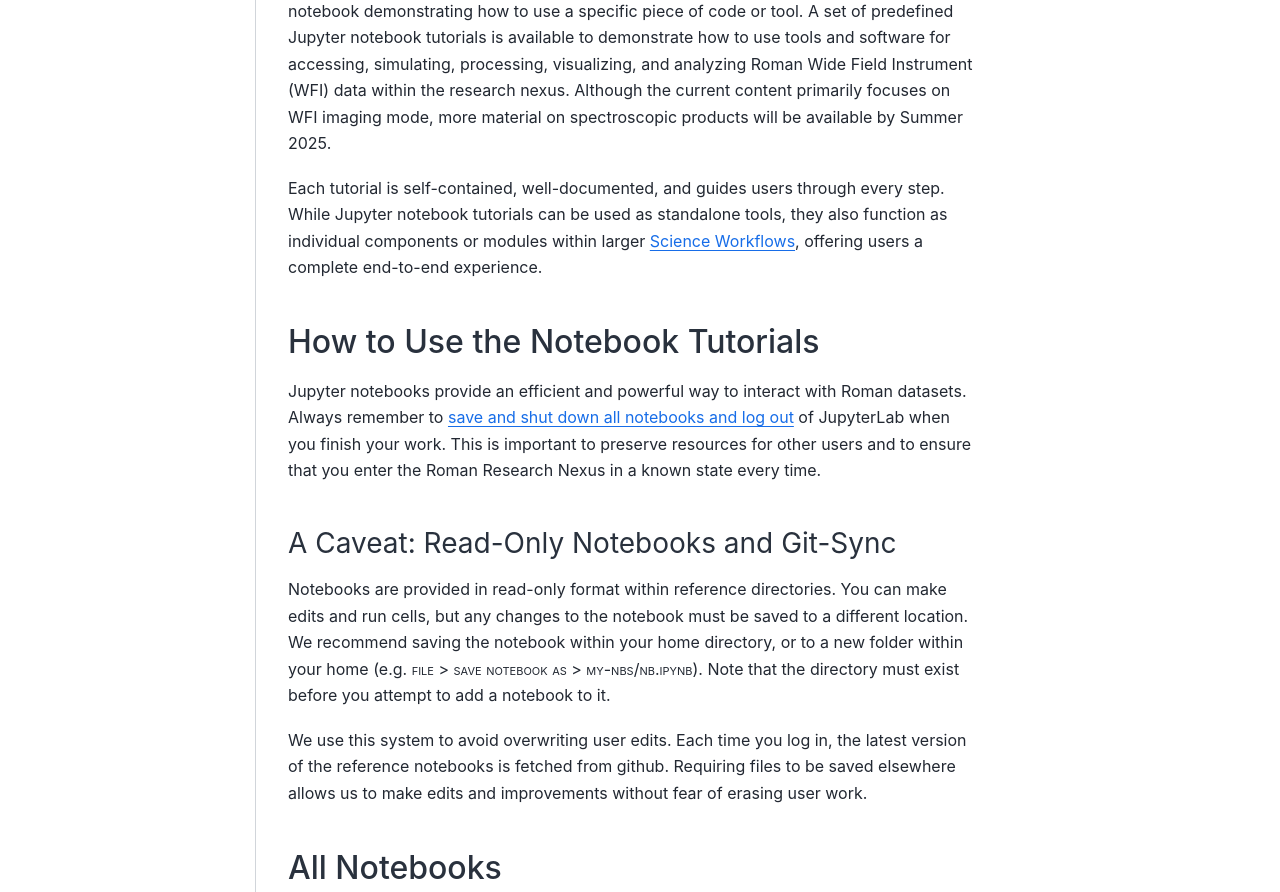
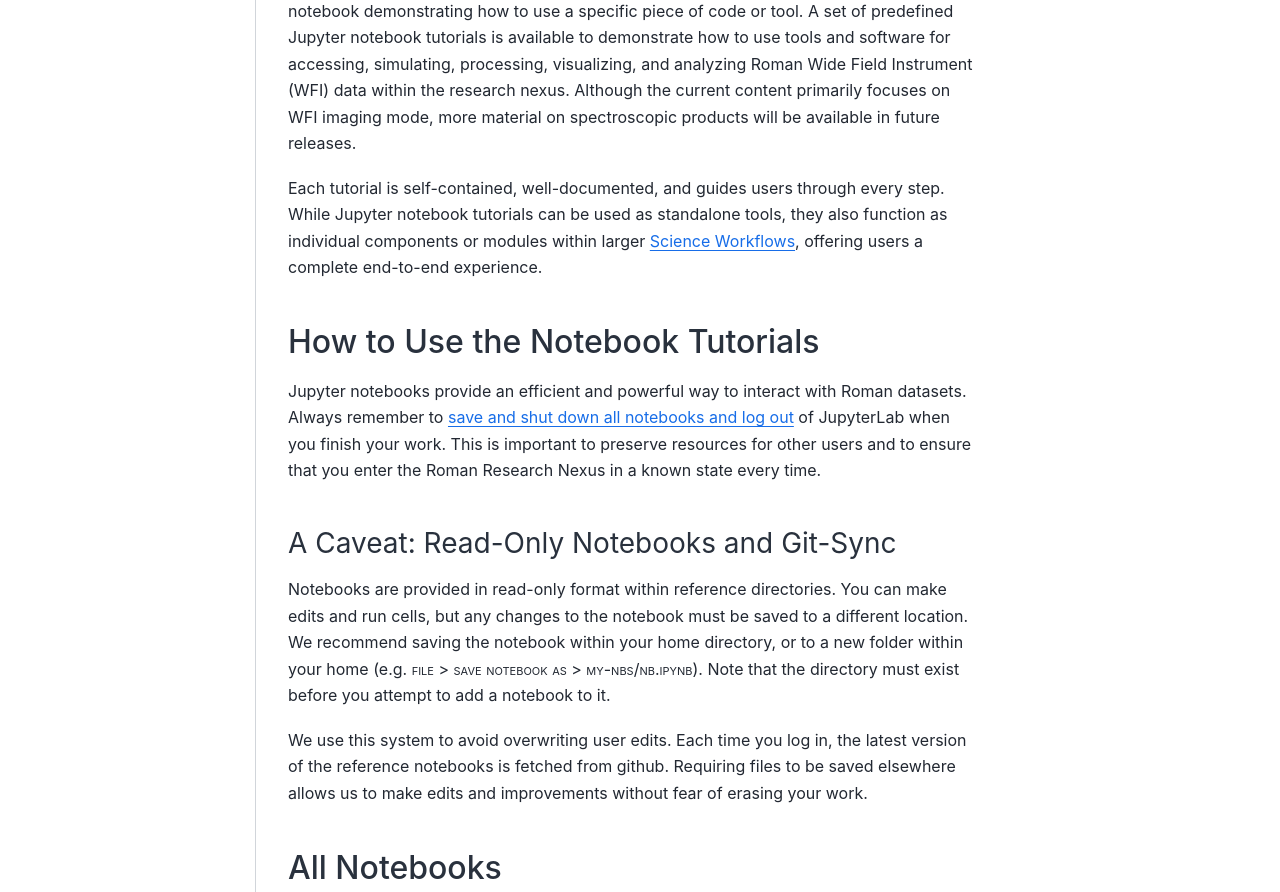
Before and after one commit to spacetelescope/roman_notebooks, a Jupyter Book: the page built from markdown/tutorials.md, in a window 1280 px wide. Shown: the part 244-1136 px from the top of the page. Built offline with Jupyter Book 1.0.4 settings and Sphinx 7.4.7 and the Sphinx Book theme 1.1.4, drawn with Linux system fonts in a browser that asks for light colours; pages that are not in the unit, such as notebooks, are missing from menus; some of the changed text lies outside the part shown.

Commit message:
Update tutorials.md

```diff
--- a/markdown/tutorials.md
+++ b/markdown/tutorials.md
@@ -1,7 +1,7 @@
 # All Notebook Tutorials
 
 ## What are Notebook Tutorials?
-In the Roman Research Nexus (RRN) framework, a notebook tutorial refers to a Jupyter notebook demonstrating how to use a specific piece of code or tool. A set of predefined Jupyter notebook tutorials is available to demonstrate how to use tools and software for accessing, simulating, processing, visualizing, and analyzing Roman Wide Field Instrument (WFI) data within the research nexus. Although the current content primarily focuses on WFI imaging mode, more material on spectroscopic products will be available by Summer 2025.
+In the Roman Research Nexus (RRN) framework, a notebook tutorial refers to a Jupyter notebook demonstrating how to use a specific piece of code or tool. A set of predefined Jupyter notebook tutorials is available to demonstrate how to use tools and software for accessing, simulating, processing, visualizing, and analyzing Roman Wide Field Instrument (WFI) data within the research nexus. Although the current content primarily focuses on WFI imaging mode, more material on spectroscopic products will be available in future releases.
 
 Each tutorial is self-contained, well-documented, and guides users through every step. While Jupyter notebook tutorials can be used as standalone tools, they also function as individual components or modules within larger [Science Workflows](./workflows.md), offering users a complete end-to-end experience.
 
@@ -11,7 +11,7 @@ Jupyter notebooks provide an efficient and powerful way to interact with Roman d
 ### A Caveat: Read-Only Notebooks and Git-Sync
 Notebooks are provided in read-only format within reference directories. You can make edits and run cells, but any changes to the notebook must be saved to a different location. We recommend saving the notebook within your home directory, or to a new folder within your home (e.g. <span style="font-variant:small-caps;">file > save notebook as > my-nbs/nb.ipynb</span>). Note that the directory must exist before you attempt to add a notebook to it.
 
-We use this system to avoid overwriting user edits. Each time you log in, the latest version of the reference notebooks is fetched from github. Requiring files to be saved elsewhere allows us to make edits and improvements without fear of erasing user work.
+We use this system to avoid overwriting user edits. Each time you log in, the latest version of the reference notebooks is fetched from github. Requiring files to be saved elsewhere allows us to make edits and improvements without fear of erasing your work.
 
 ## All Notebooks
 Below is an outline of the content covered in each notebook and the [Science Workflows](./workflows.md) they are part of.
```
